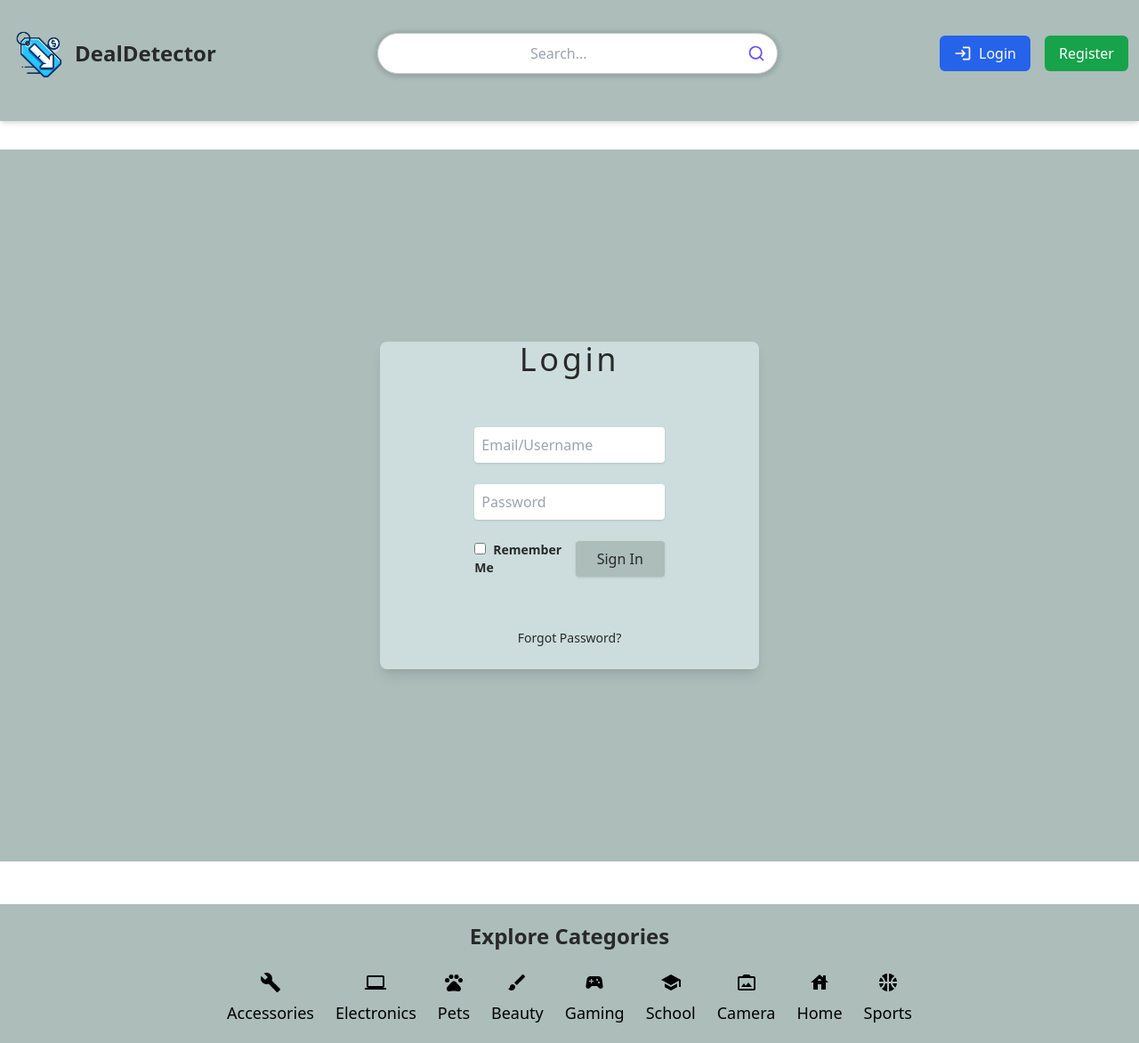
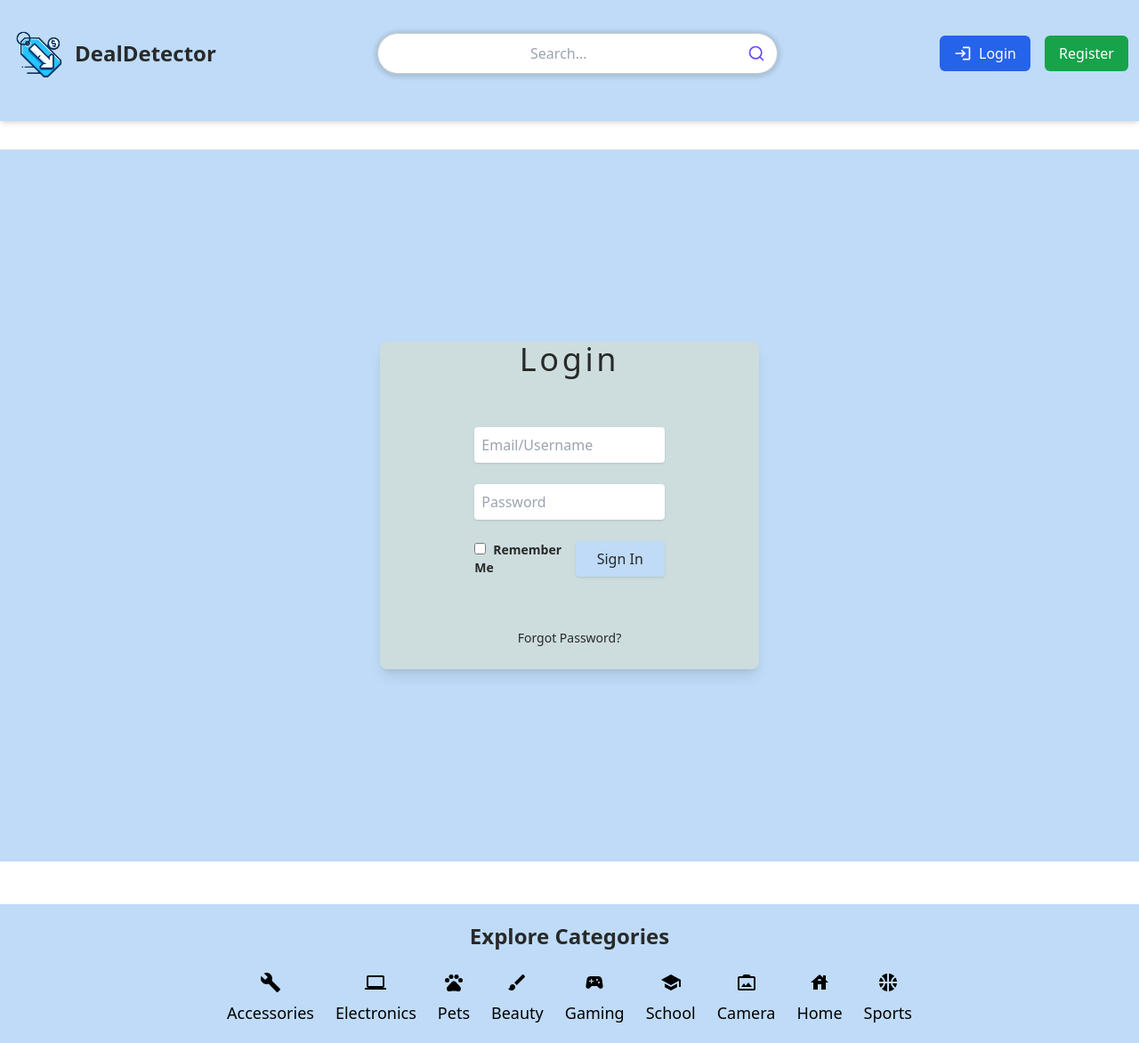
Before and after one commit to julefikar/DealDetectorClient, a React (Create React App) app: page /login in a window 1280 px wide. Shown: the whole page at 89% size. Built offline with nearby package versions, Linux system fonts and the light colour scheme.

Commit message:
Back and Biceps

```diff
--- a/src/components/Homepage/Body.js
+++ b/src/components/Homepage/Body.js
@@ -6,7 +6,7 @@ import HomepageImage from '../../images/homepage_image.png';
 
 const Body = () => {
     return (
-        <div className='flex flex-col lg:flex-row p-10 text-center bg-ashGray items-center justify-around'>
+        <div className='flex flex-col lg:flex-row p-10 text-center bg-[#BFDBF7] items-center justify-around'>
             <div className='flex-1 mb-8 lg:mb-0 lg:mr-10'>
                 <h1 className='text-3xl font-bold text-jet mb-5'>
                     Discover the best deals and prices with DealDetector!
--- a/src/components/Homepage/Footer.js
+++ b/src/components/Homepage/Footer.js
@@ -11,7 +11,7 @@ import SportsBasketballIcon from '@mui/icons-material/SportsBasketball';
 
 const Footer = () => {
     return (
-        <div className="bg-ashGray text-center p-5 mt-12">
+        <div className="bg-[#BFDBF7] text-center p-5 mt-12">
             <div className="mb-6">
                 <h1 className="text-2xl font-bold text-jet">Explore Categories</h1>
             </div>
--- a/src/components/Homepage/Header.js
+++ b/src/components/Homepage/Header.js
@@ -14,7 +14,7 @@ const Header = () => {
     };
 
     return (
-        <div className='flex flex-col bg-ashGray p-3 shadow-md mb-8'>
+        <div className='flex flex-col bg-[#BFDBF7] p-3 shadow-md mb-8'>
             <div className='flex justify-between items-center mb-4'>
                 <Link
                     to='/'
--- a/src/components/Homepage/Login.js
+++ b/src/components/Homepage/Login.js
@@ -48,7 +48,7 @@ const Login = () => {
     };
 
     return (
-        <div className='flex h-screen bg-ashGray'>
+        <div className='flex h-screen bg-[#BFDBF7]'>
             <div className='m-auto w-1/3 text-jet flex flex-wrap justify-center shadow-lg rounded-lg bg-azure'>
                 <h1 className='w-full text-4xl tracking-widest text-center'>
                     Login
@@ -86,7 +86,7 @@ const Login = () => {
                             <span className='text-sm'>Remember Me</span>
                         </label>
                         <button
-                            className='w-1/2 p-2 rounded shadow bg-ashGray text-jet'
+                            className='w-1/2 p-2 rounded shadow bg-[#BFDBF7] text-jet'
                             type='submit'
                         >
                             Sign In
--- a/src/components/Homepage/Register.js
+++ b/src/components/Homepage/Register.js
@@ -48,7 +48,7 @@ const Register = () => {
     };
 
     return (
-        <div className='flex h-screen bg-ashGray'>
+        <div className='flex h-screen bg-[#BFDBF7]'>
             <div className='m-auto w-1/3 text-jet flex flex-wrap justify-center shadow-lg rounded-lg bg-azure'>
                 <h1 className='w-full text-4xl tracking-widest text-center mb-6'>
                     Register
```
